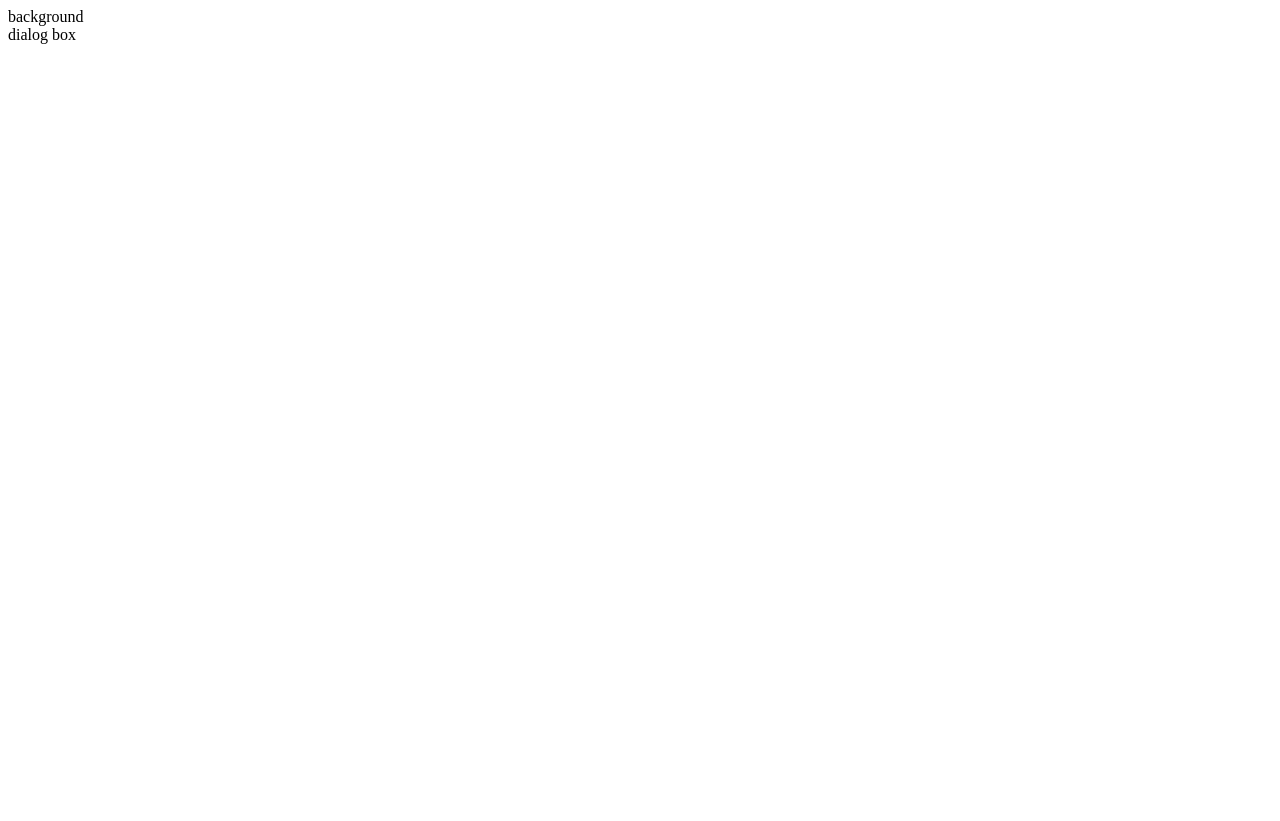
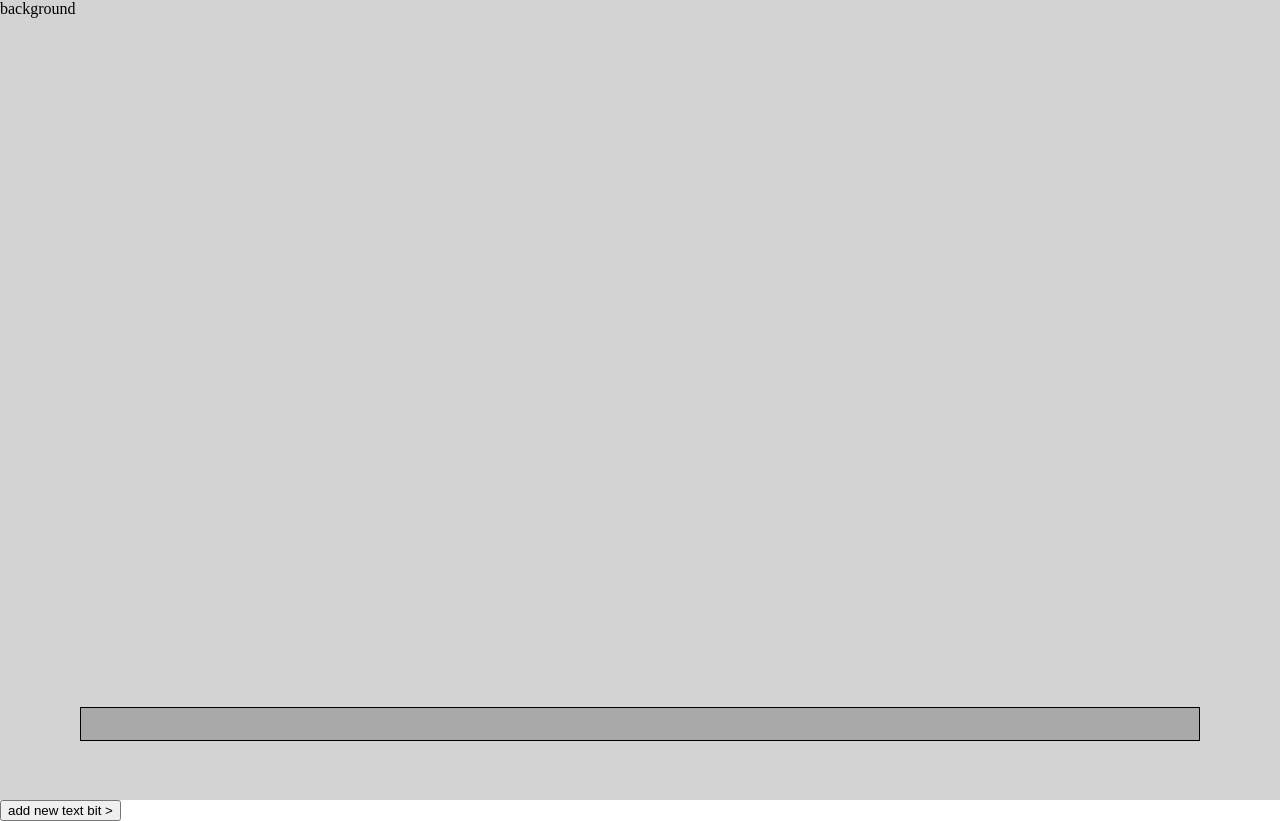
Before and after one commit to kenhoff/harvest-ggj-2018, a React app: page / in a window 1280 px wide. Before the commit the page ends 800 px from the top, so only its background shows below. Built offline with nearby package versions, Linux system fonts and the light colour scheme.

Commit message:
dialog box css mockup thing

```diff
--- a/src/start.jsx
+++ b/src/start.jsx
@@ -1,19 +1,40 @@
-console.log('asdfasdfasdf');
-
 import React from 'react';
 import PropTypes from 'prop-types';
 import ReactDOM from 'react-dom';
 import "../styles/main.scss";
 
+let textOptions = ["Open the pod bay doors, hal.", "I'm afraid i can't do that, dave.", "daisy, daisy",]
+
 class App extends React.Component {
+    constructor(props) {
+        super(props);
+        this.state = {
+            inputText: "",
+            textBits: [],
+        }
+    }
     render() {
         return (<div>
             <div className="background">background</div>
-            <div className="dialog-box">dialog box</div>
-        </div>);
-    }
-}
+            <div className="dialog-box">
+                {
+                    this
+                        .state
+                        .textBits
+                        .map((textBit) => {
+                            return (<div key={Math.random()}>{textBit}</div>)
+                        })
+                }
+            </div>
+            <div>
+                <button onClick={() => {
+                        let newTextBits = [
+                            ...this.state.textBits,
+                            textOptions[Math.floor(Math.random() * textOptions.length)],
+                        ];
+                        this.setState({textBits: newTextBits, inputText: "",});
 
-export default App;
-
-ReactDOM.render(<App/>, document.getElementById('app'));
+                    }}>
+                    add new text bit ></button>
+            </div>
+        </div>); } } export default App; ReactDOM.render(<App/>, document.getElementById('app'));
--- a/styles/main.scss
+++ b/styles/main.scss
@@ -1,3 +1,25 @@
-h1 {
-    color: blue;
+body {
+    margin: 0;
+    position: relative;
 }
+
+.background {
+    height: 100vh;
+    width: 100vw;
+    background-color: lightgray;
+}
+
+.dialog-box {
+    position: absolute;
+    background-color: darkgray;
+    bottom: 5em;
+    right: 5em;
+    left: 5em;
+    max-height: 5em;
+    display: flex;
+    flex-direction: column;
+    justify-content: flex-end;
+    overflow-y: hidden;
+    padding: 1em;
+    border: 1px solid black;
+}
```
